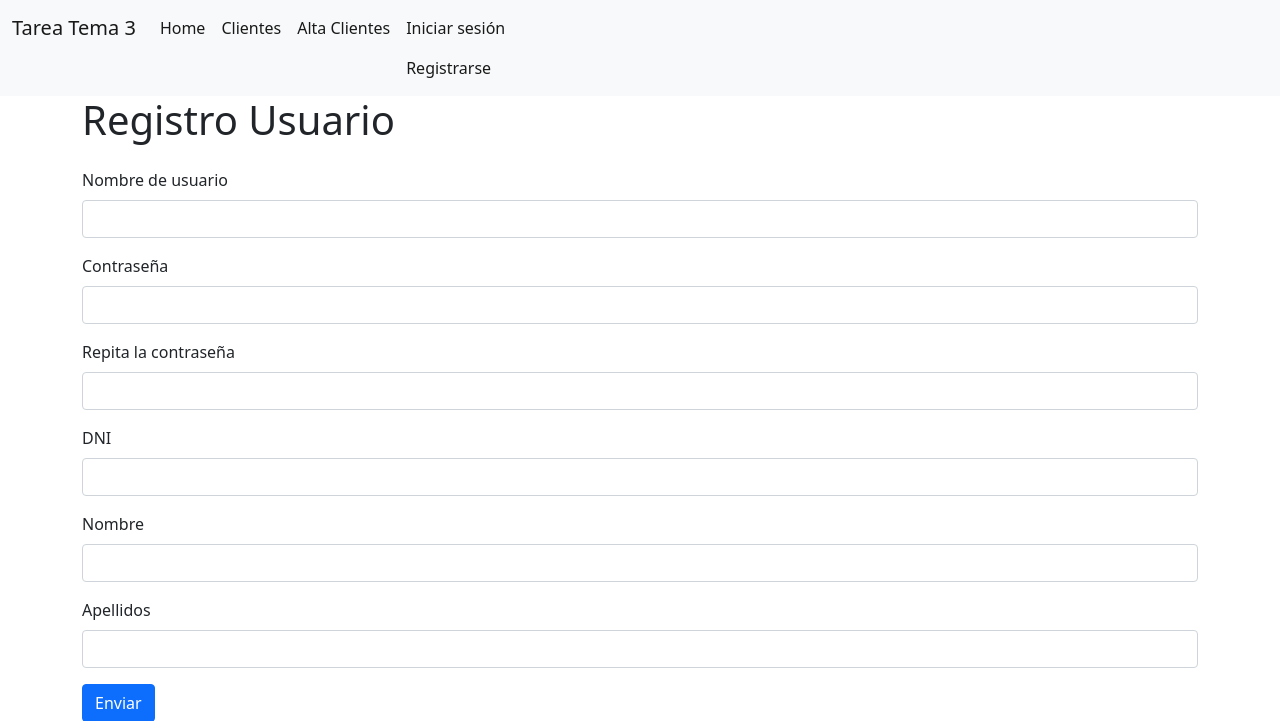
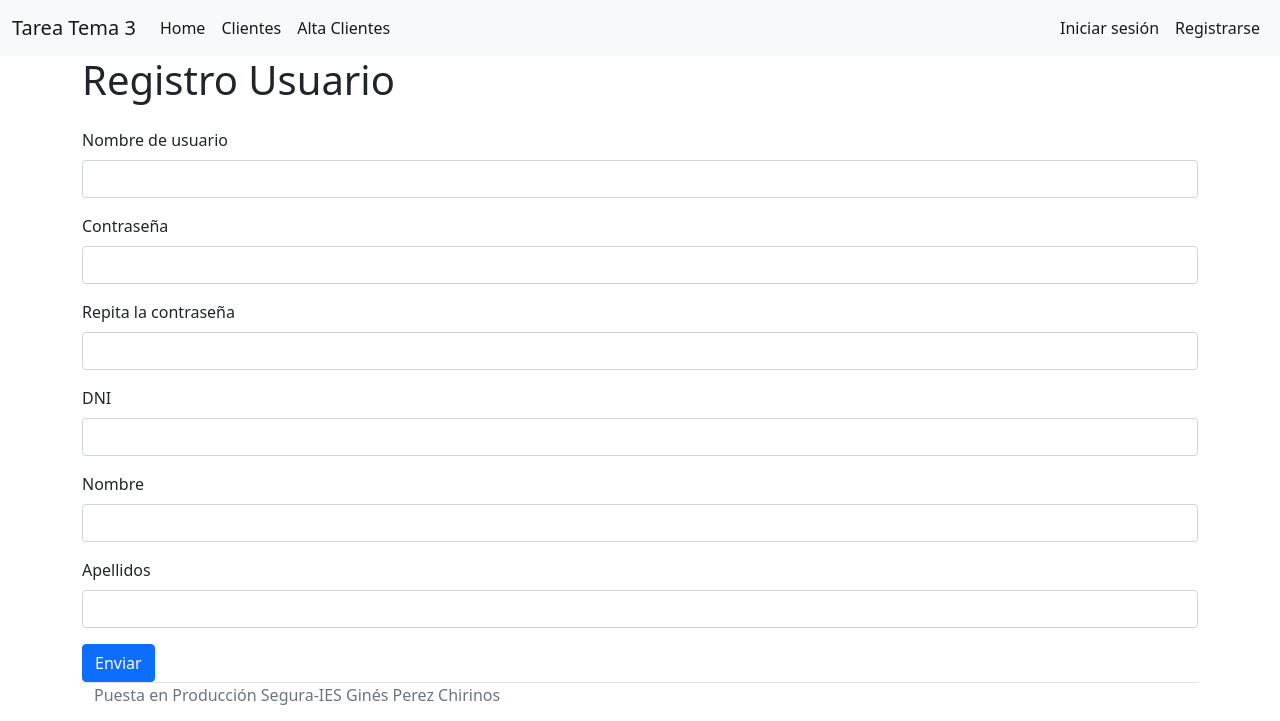
Before and after one commit to jdaniel222/tareaTema3Project, a Flask app: page /registrousuario/ in a window 1280 px wide. Shown: the top 721 px of the page. Run offline with Flask 2, Linux system fonts and the light colour scheme; some libraries are stand-ins or nearby versions.

Commit message:
Update _menu.html
menu rigth

```diff
--- a/app/templates/base/_menu.html
+++ b/app/templates/base/_menu.html
@@ -18,15 +18,15 @@
           <li class="nav-item">
           <a class="nav-link active" aria-current="page" href="{{ url_for('private.createcliente') }}">Alta Clientes</a>
         </li>
-          <div class="rigth">
+      </ul>
+          <ul class="navbar-nav ms-auto">
             <li class="nav-item">
               <a class="nav-link active" aria-current="page" href="{{ url_for('login.loginusuario') }}">Iniciar sesión</a>
             </li>
             <li class="nav-item">
               <a class="nav-link active" aria-current="page" href="{{url_for('login.registrousuario')}}">Registrarse</a>
             </li>
-          </div>
-      </ul>
+          </ul>
     </div>
   </div>
 </nav>
```
